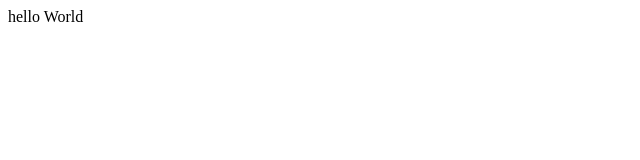
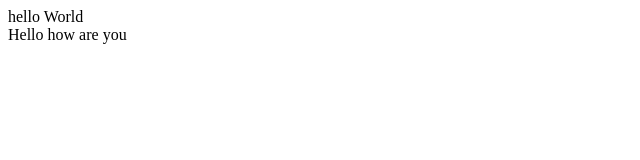
Before and after one commit to AdrianRamirez7/vs-code-testing, a plain HTML site: page index.html in a window 1280 px wide. Shown: the whole page, without its empty margins (0-640 px from the left). Drawn offline with Linux system fonts and the light colour scheme.

Commit message:
New feature

```diff
--- a/index.html
+++ b/index.html
@@ -7,5 +7,8 @@
 </head>
 <body>
     hello World
+    <div>
+        Hello how are you
+    </div>
 </body>
 </html>
```
Also changed, not shown: 3..txt, 4.txt (added).
